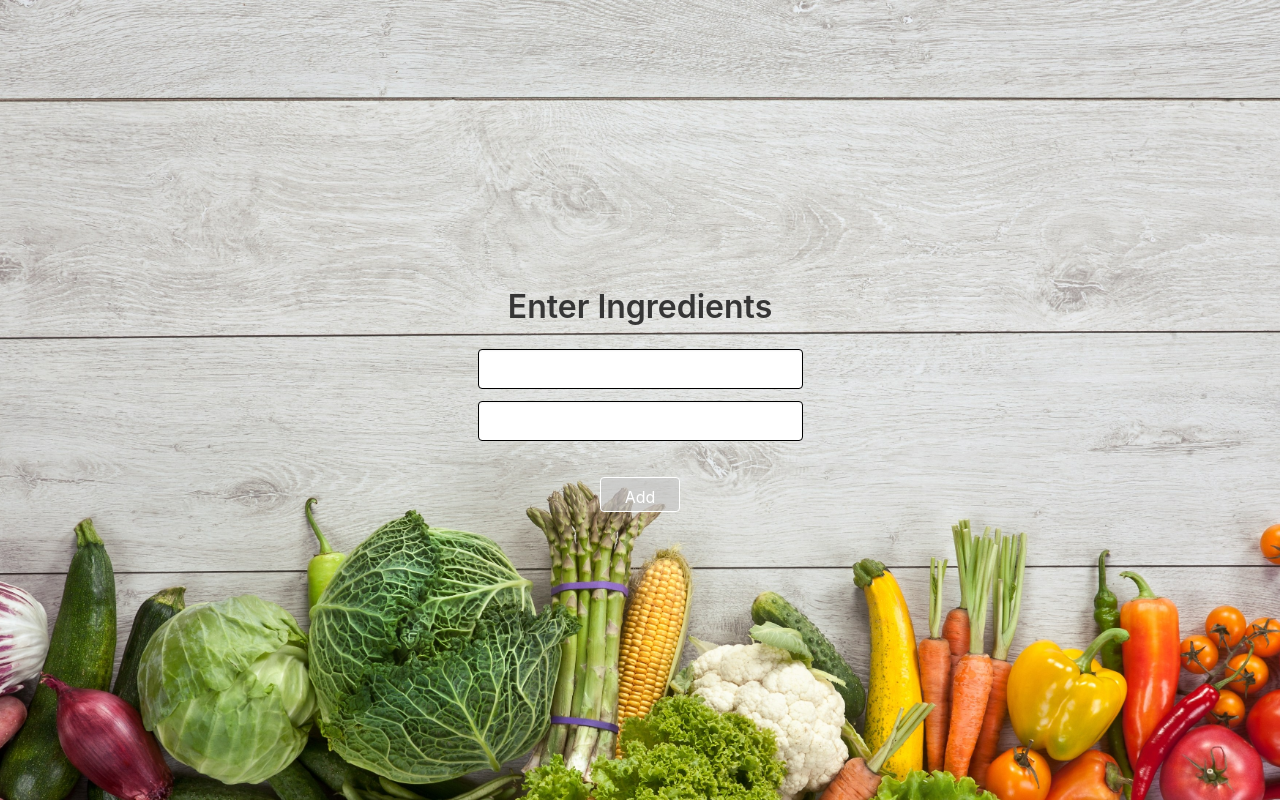
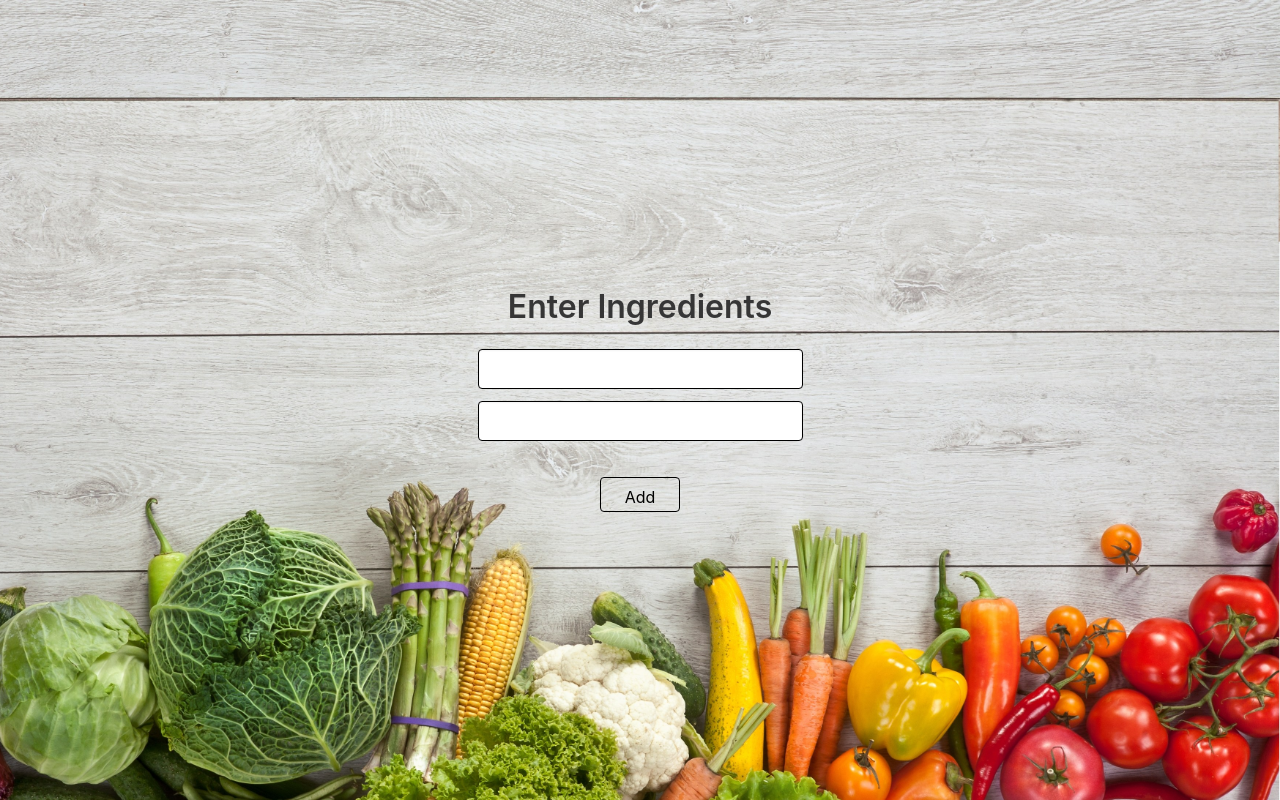
Before and after one commit to Aviraj55/HACKUCI2020, a Flask app: page / in a window 1280 px wide. Run offline with Flask 2, Linux system fonts and the light colour scheme; some libraries are stand-ins or nearby versions.

Commit message:
cleanup ui

```diff
--- a/app/static/css/style.css
+++ b/app/static/css/style.css
@@ -42,7 +42,20 @@ button.is-primary.is-inverted.is-outlined:focus, .button.is-primary.is-inverted.
   border-color: black;
 }
 .button.is-primary.is-inverted.is-outlined {
-  background-color: rgba(200,200,200,0.65);
-  border-color: #fff;
-  color: #fff;
+  background-color: transparent;
+  border-color: black;
+  color: black;
 }
+body {
+  background-image: url(/static/food.jpg);
+  height: 100vh;
+  background-size: cover;
+  background-position: right;
+  display: flex;
+  flex-direction: column;
+  justify-content: center;
+  align-items: center;
+  text-align: center;
+  padding: 0 20px;
+  font-weight: bold;
+}
--- a/app/templates/home.html
+++ b/app/templates/home.html
@@ -43,13 +43,9 @@
       </div>
     </div>
   </div>
+  <div class="is-auto"></div>
 </section>
 {% endblock %}
-
-
-
-
-
 
 {% block scripts %}
 <script src="../static/js/scripts.js"></script>
```
